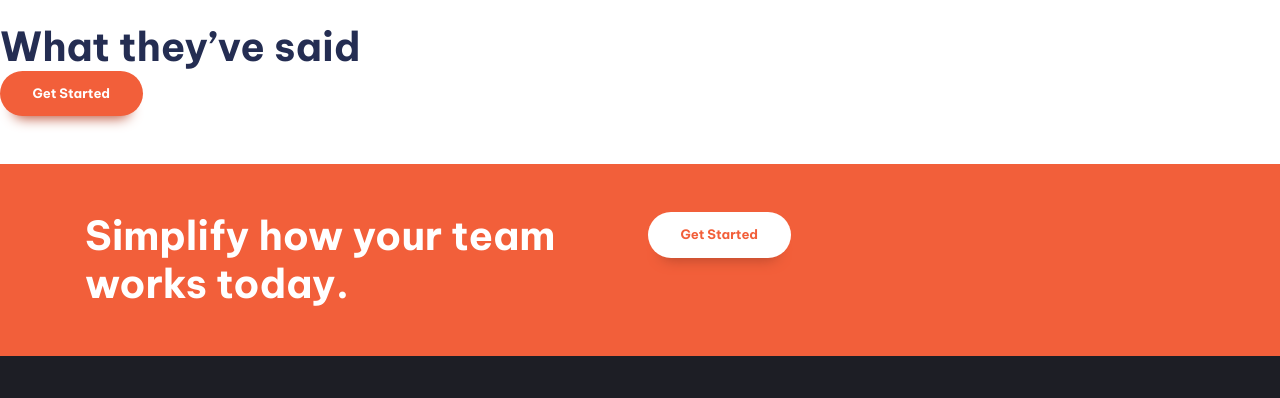
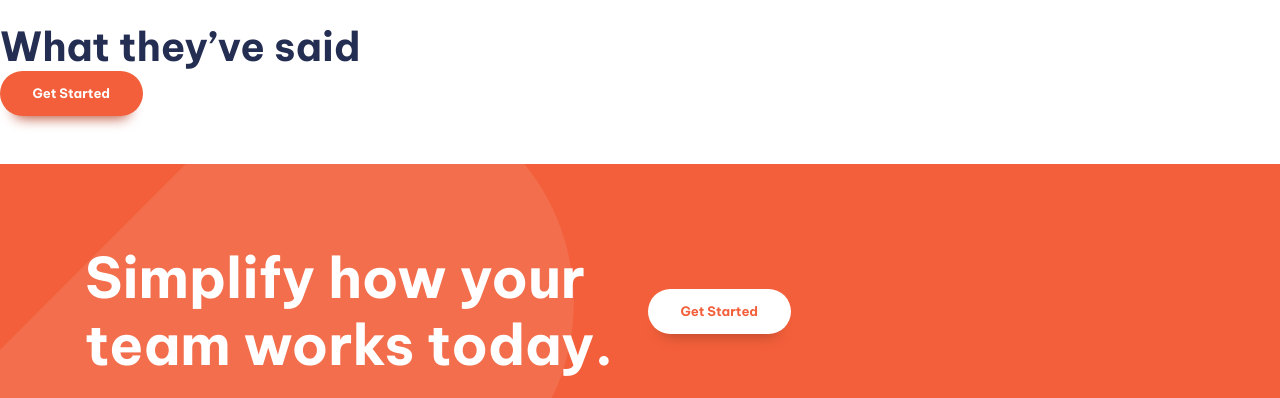
Before and after one commit to esojogerba/manage-landing-page, a website built with Vite: page index.html in a window 1280 px wide. Shown: the part 1411-1809 px from the top of the page. Built offline with nearby package versions, Linux system fonts and the light colour scheme.

Commit message:
CTA styling added.

```diff
--- a/index.html
+++ b/index.html
@@ -120,15 +120,15 @@
       <button class="button">Get Started</button>
     </section>
 
-    <section class="cta | padding-block-700 bg-accent-400 text-neutral-100">
+    <section class="cta | padding-block-900 bg-accent-400 text-neutral-100">
       <div class="container">
-        <div class="even-columns">
+        <div class="even-columns vertical-align-center">
           <div>
-            <p class="fs-secondary-heading fw-bold">
+            <p class="fs-primary-heading fw-bold">
               Simplify how your team works today.
             </p>
           </div>
-          <div>
+          <div class="justify-self-end-md">
             <button class="button" data-type="inverted">Get Started</button>
           </div>
         </div>
--- a/style.css
+++ b/style.css
@@ -286,6 +286,34 @@ p[data-width="wide"] {
 }
 
 
+/* CTA */
+
+.cta {
+  position: relative;
+  isolation: isolate;
+  text-align: center;
+}
+
+@media (min-width: 50em) {
+  .cta {
+    text-align: left;
+  }
+}
+
+.cta::before {
+  content: '';
+  position: absolute;
+  z-index: -1;
+  inset: 0;
+  background-image:
+    url('images/bg-tablet-pattern.svg'),
+    url('images/bg-tablet-pattern.svg');
+  background-position: -15rem -5rem, 80rem -42rem;
+  background-repeat: no-repeat;
+  opacity: 0.1;
+}
+
+
 /* Utility classes */
 
 /* Hidden */
@@ -395,6 +423,8 @@ p[data-width="wide"] {
   padding-block: var(--size-700);
 }
 
+/* Structure */
+
 .container {
   --max-width: 1110px;
   --padding: 1rem;
@@ -403,9 +433,18 @@ p[data-width="wide"] {
   margin-inline: auto;
 }
 
-/* Ignores the first child, applies attributes to the rest */
-:where(.flow :not(:first-child)) {
-  margin-top: var(--flow-spacer, 3em);
+.vertical-align-center {
+  align-items: center;
+}
+
+.justify-self-end {
+  justify-self: end;
+}
+
+@media (min-width: 50em) {
+  .justify-self-end-md {
+    align-items: center;
+  }
 }
 
 .even-columns {
@@ -420,6 +459,12 @@ p[data-width="wide"] {
   }
 }
 
+/* Ignores the first child, applies attributes to the rest */
+:where(.flow :not(:first-child)) {
+  margin-top: var(--flow-spacer, 3em);
+}
+
+
 .display-sm-none {
   display: none;
 }
```
